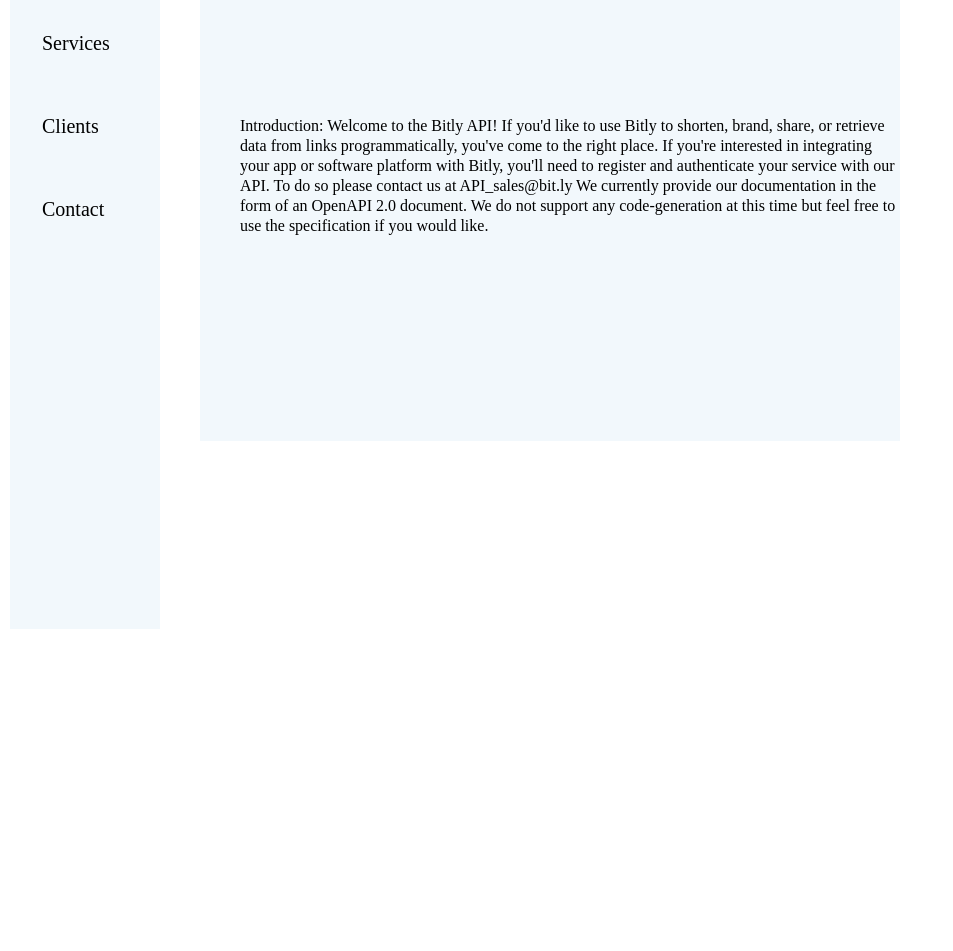
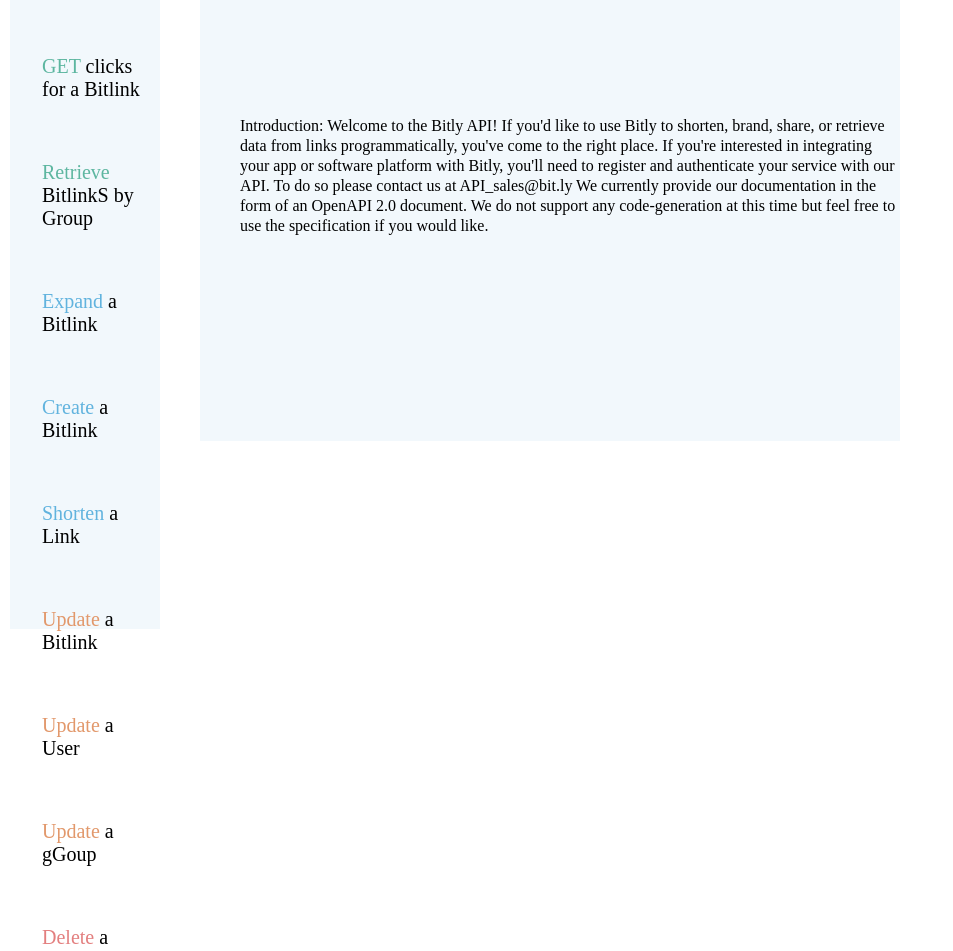
Before and after one commit to bitly/winterns2020, a React app: page / in a window 1280 px wide. Shown: the part 200-1151 px from the top of the page, without its empty margins (0-953 px from the left). Before the commit the page ends 829 px from the top, so only its background shows below. Built offline with nearby package versions, Linux system fonts and the light colour scheme; the HTML template or start-up script is replaced by a standard one.

Commit message:
added styling to text in side nav bar

```diff
--- a/src/index.css
+++ b/src/index.css
@@ -224,13 +224,30 @@
  /* submit button code ends */
 
 /* sidenav text and hover code*/
-.sidenav a {
+.sidenav a{
   padding: 40px 20px 20px 32px;
   text-decoration: none;
   font-size: 20px;
   color:black;
   display: block;
+  font-family: ProximaNova;
 }
 .sidenav a:hover {
   color:#818181;
 }
+
+.Get{
+    color: #5DB6A0;
+}
+
+.Post{
+ color: #61B3DE;
+}
+
+.Patch{
+ color: #E2986B;
+}
+
+.Delete{
+ color: #E37F7F;
+}
--- a/src/index.jsx
+++ b/src/index.jsx
@@ -35,10 +35,16 @@
             <div className="blueRect"> {/* baby blue verticle banner code begins  */}
 
                 <div className="sidenav">
-                <a href="#">About</a>
-                <a href="#">Services</a>
-                <a href="#">Clients</a>
-                <a href="#">Contact</a>
+                <a href="#"><span className="Get">Retrieve</span> a Bitlink</a>
+                <a href="#"><span className="Get">GET</span> clicks for a Bitlink</a>
+                <a href="#"><span className="Get">Retrieve</span> BitlinkS by Group</a>
+                <a href="#"><span className="Post">Expand</span> a Bitlink</a>
+                <a href="#"><span className="Post">Create</span> a Bitlink</a>
+                <a href="#"><span className="Post">Shorten</span> a Link</a>
+                <a href="#"><span className="Patch">Update</span> a Bitlink</a>
+                <a href="#"><span className="Patch">Update</span> a User</a>
+                <a href="#"><span className="Patch">Update</span> a gGoup</a>
+                <a href="#"><span className="Delete">Delete</span> a Group</a>
                 </div>
 
              </div> {/* baby blue verticle banner code ends  */}
```
